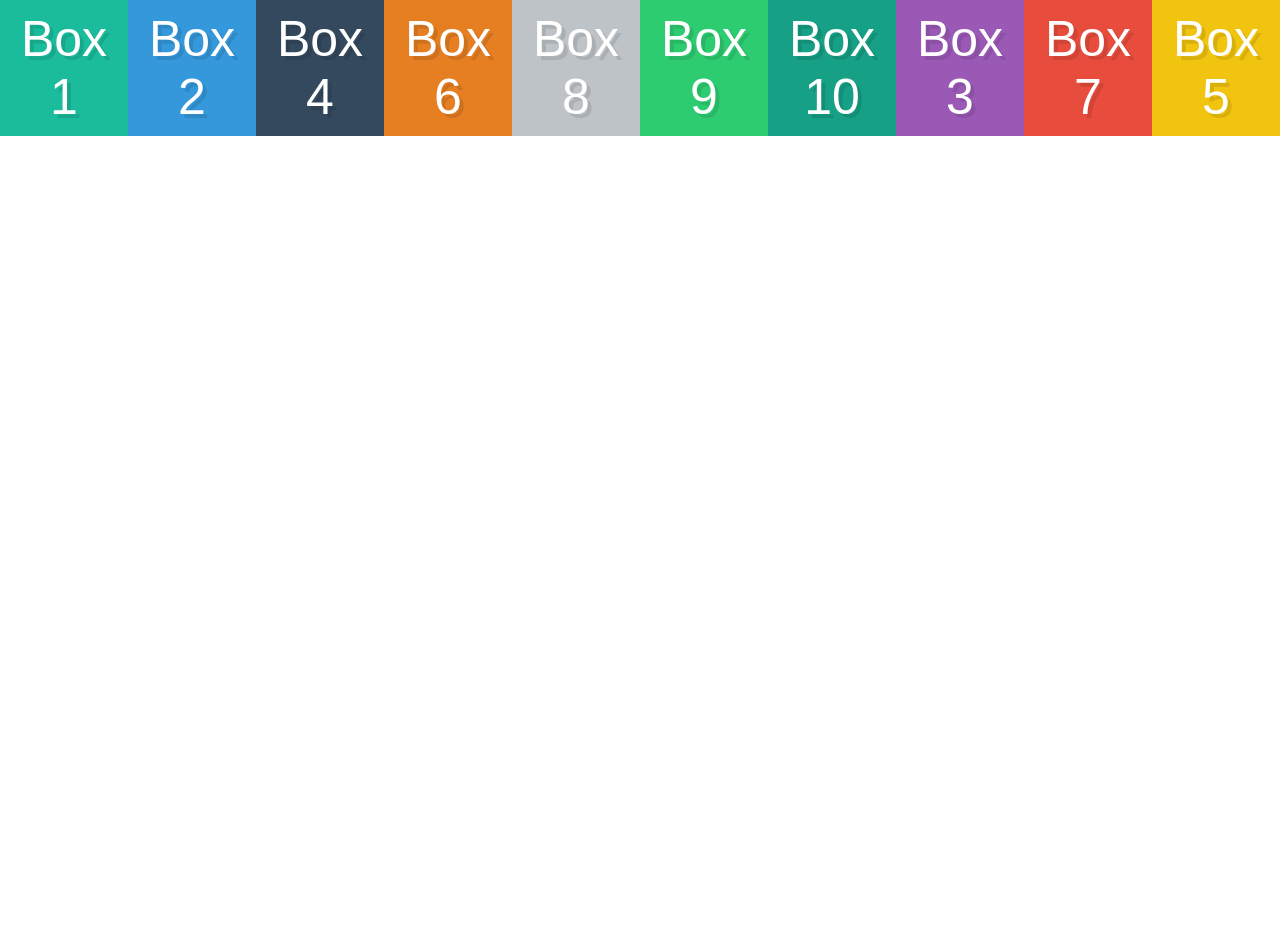
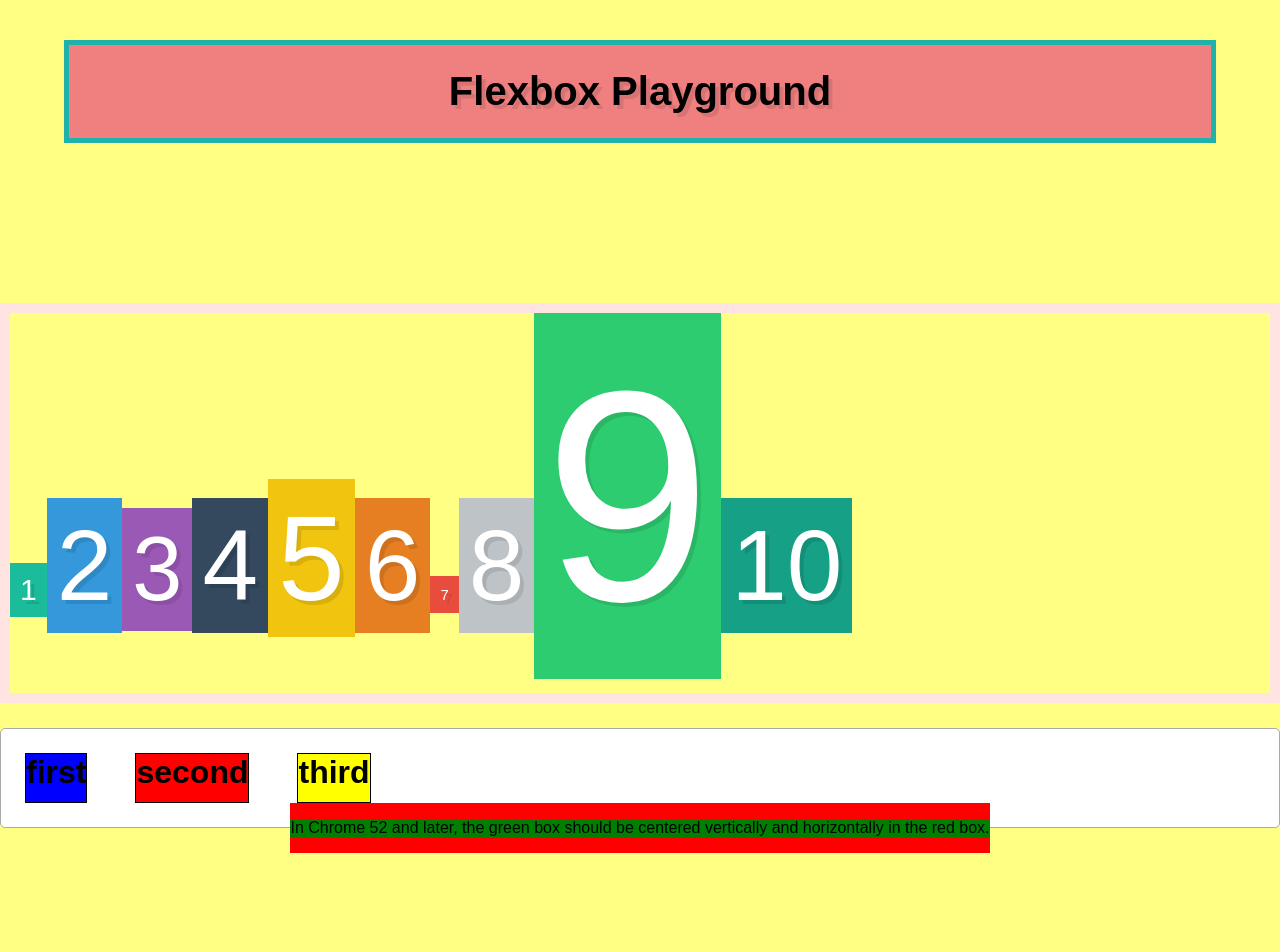
Before and after one commit to mlars84/flexbox-learnin, a website: page src/index.html in a window 1280 px wide. Shown: the top 952 px of the page. Before the commit the page ends 800 px from the top, so only its background shows below. Drawn offline with Linux system fonts and the light colour scheme.

Commit message:
through lesson 6 and adding in css-grid

```diff
--- a/src/index.html
+++ b/src/index.html
@@ -8,17 +8,36 @@
   <link rel="stylesheet" href="style.css">
 </head>
 <body>
+  <header class="header">
+    Flexbox Playground
+  </header>
   <div class=container>
-    <div class="box box1">Box 1</div>
-    <div class="box box2">Box 2</div>
-    <div class="box box3">Box 3</div>
-    <div class="box box4">Box 4</div>
-    <div class="box box5">Box 5</div>
-    <div class="box box6">Box 6</div>
-    <div class="box box7">Box 7</div>
-    <div class="box box8">Box 8</div>
-    <div class="box box9">Box 9</div>
-    <div class="box box10">Box 10</div>
+    <div class="box box1">1</div>
+    <div class="box box2">2</div>
+    <div class="box box3">3</div>
+    <div class="box box4">4</div>
+    <div class="box box5">5</div>
+    <div class="box box6">6</div>
+    <div class="box box7">7</div>
+    <div class="box box8">8</div>
+    <div class="box box9">9</div>
+    <div class="box box10">10</div>
   </div>
+
+  <div class="items">
+    <h1 class="item item1">first</h1>
+    <h1 class="item item2">second</h1>
+    <h1 class="item item3">third</h1>
+  </div>
+
+  <div class="pooptainer">
+    <div class="red">
+      <p class="green">In Chrome 52 and later, the green box should be centered vertically and horizontally in the red box.</p>
+    </div>
+  </div>
+  <br><br><br><br><br><br><br><br>
+  <footer class="footer">
+    Footer by mlars . . .
+  </footer>
 </body>
 </html>
--- a/src/style.css
+++ b/src/style.css
@@ -5,11 +5,28 @@ input[type=reset],input[type=submit]{-webkit-appearance:button;cursor:pointer;}b
 /* Box-sizing border-box */
 * { -moz-box-sizing: border-box; -webkit-box-sizing: border-box; box-sizing: border-box; }
 
+.header {
+  display: flex;
+  align-items: center;
+  justify-content: center;
+  font-size: 40px;
+  text-shadow:4px 4px 0 rgba(0,0,0,0.1);
+  font-weight: bold;
+  margin: 5vh 5vw 20vh 5vw;
+  border: 5px solid lightseagreen;
+  background: lightcoral;
+  padding: 3vh 0 3vh 0;
+}
+
+body {
+  background: rgb(255, 255, 131);
+}
+
 
 /* Some default styles to make each box visible */
 .box {
   color:white;
-  font-size: 50px;
+  font-size: 100px;
   text-align: center;
   text-shadow:4px 4px 0 rgba(0,0,0,0.1);
   padding:10px;
@@ -29,20 +46,88 @@ input[type=reset],input[type=submit]{-webkit-appearance:button;cursor:pointer;}b
 
 .container {
   display: flex;
+  border: 10px solid mistyrose;
+  height: 50vh;
+  align-items: baseline;
 }
 
-.box {
-  flex: 1;
+.box1 {
+  font-size: 30px;
 }
 
 .box3 {
-  order: 1;
+  font-size: 90px;
+}
+
+.box5 {
+  font-size: 120px;
 }
 
 .box7 {
-  order: 2;
+  font-size: 15px;
 }
 
-.box5 {
-  order: 3;
+.box9 {
+  font-size: 300px;
 }
+
+.items {
+  display: flex;
+  flex-direction: row;
+  border: 1px solid darkgray;
+  border-radius: 5px;
+  background: white;
+  height: 100px;
+  margin-top: 25px;
+}
+
+.item1 {
+  justify-content: flex-start;
+  flex: 0;
+  border: 1px solid black;
+  background: blue;
+  margin: .75em;
+}
+
+.item2 {
+  flex: 0;
+  text-align: center;
+  border: 1px solid black;
+  background: red;
+  margin: .75em;
+}
+
+.item3 {
+  flex: 0;
+  justify-content: flex-end;
+  border: 1px solid black;
+  background: yellow;
+  margin: .75em;
+}
+
+.pooptainer {
+  display: flex;
+  align-items: center;
+  justify-content: center;
+}
+
+.pooptainer > * {
+  position: absolute;
+}
+
+.red {
+  background: red;
+}
+
+.green {
+  background: green;
+}
+
+.footer {
+  display: flex;
+  align-items: center;
+  justify-content: center;
+  font-size: 20px;
+  font-weight: bold;
+  margin-top: 40vh;
+}
```
Also changed, not shown: README.md.
